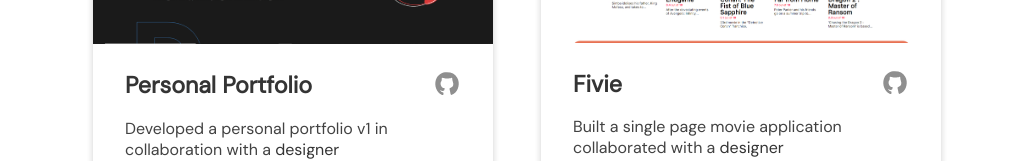
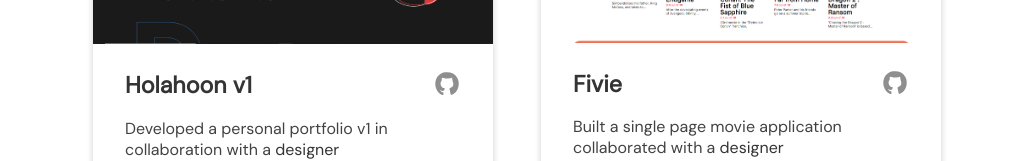
Before and after one commit to holahoon/new-holahoon, a React (Create React App) app: page /Projects in a window 1280 px wide. Shown: the part 763-924 px from the top of the page, without its empty margins (123-1157 px from the left). Built offline with nearby package versions, Linux system fonts and the light colour scheme.

Commit message:
project and readme

```diff
--- a/src/components/Projects/Projects.js
+++ b/src/components/Projects/Projects.js
@@ -46,7 +46,7 @@ class Projects extends Component {
       },
       {
         projectName: firstHolaHoon,
-        projectTitle: "Personal Portfolio",
+        projectTitle: "Holahoon v1",
         projectDescription: (
           <span>
             Developed a personal portfolio v1 in collaboration with a{" "}
```
Also changed, not shown: 1 other file (tests, documents, lock files or other folders).
